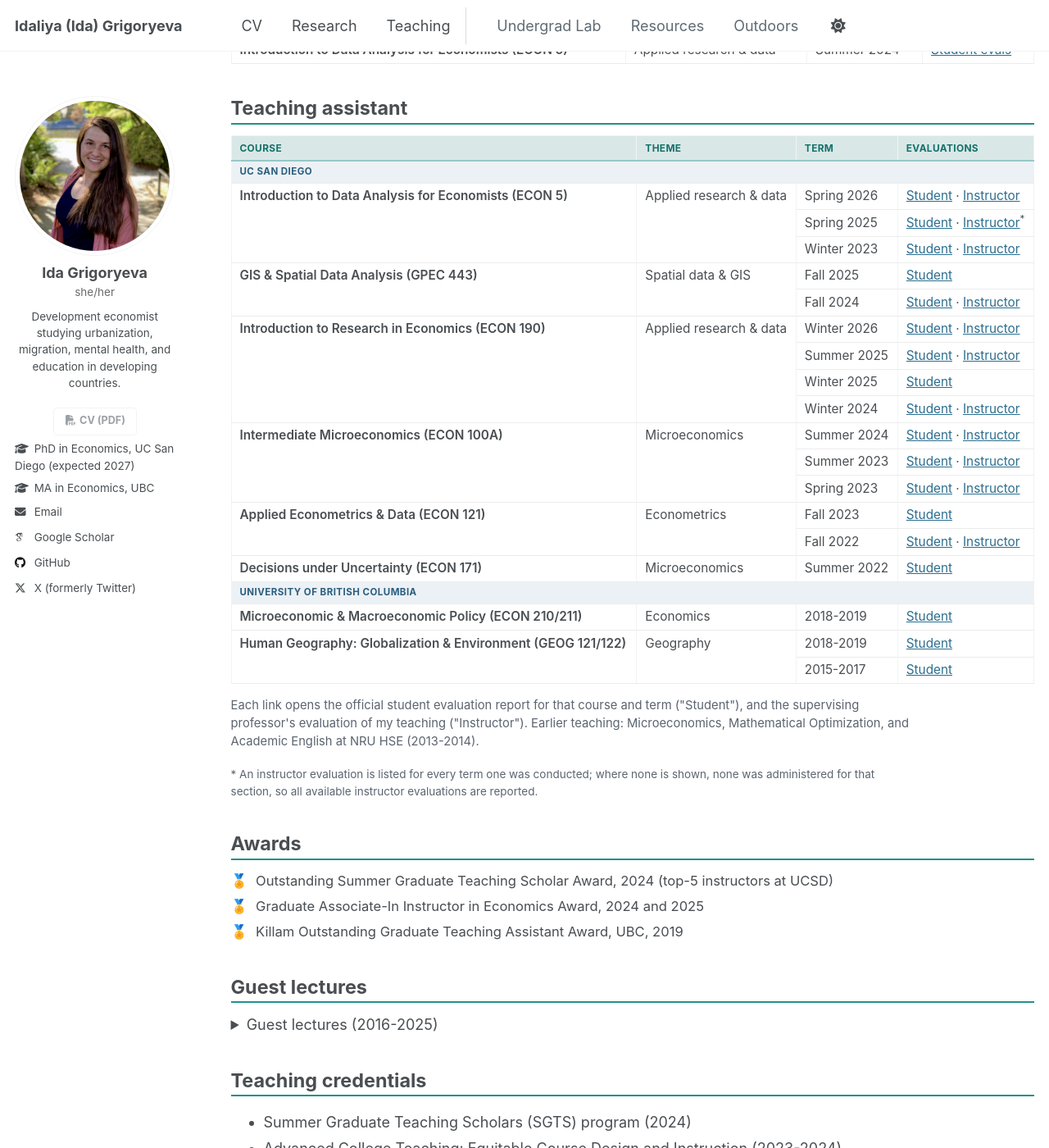
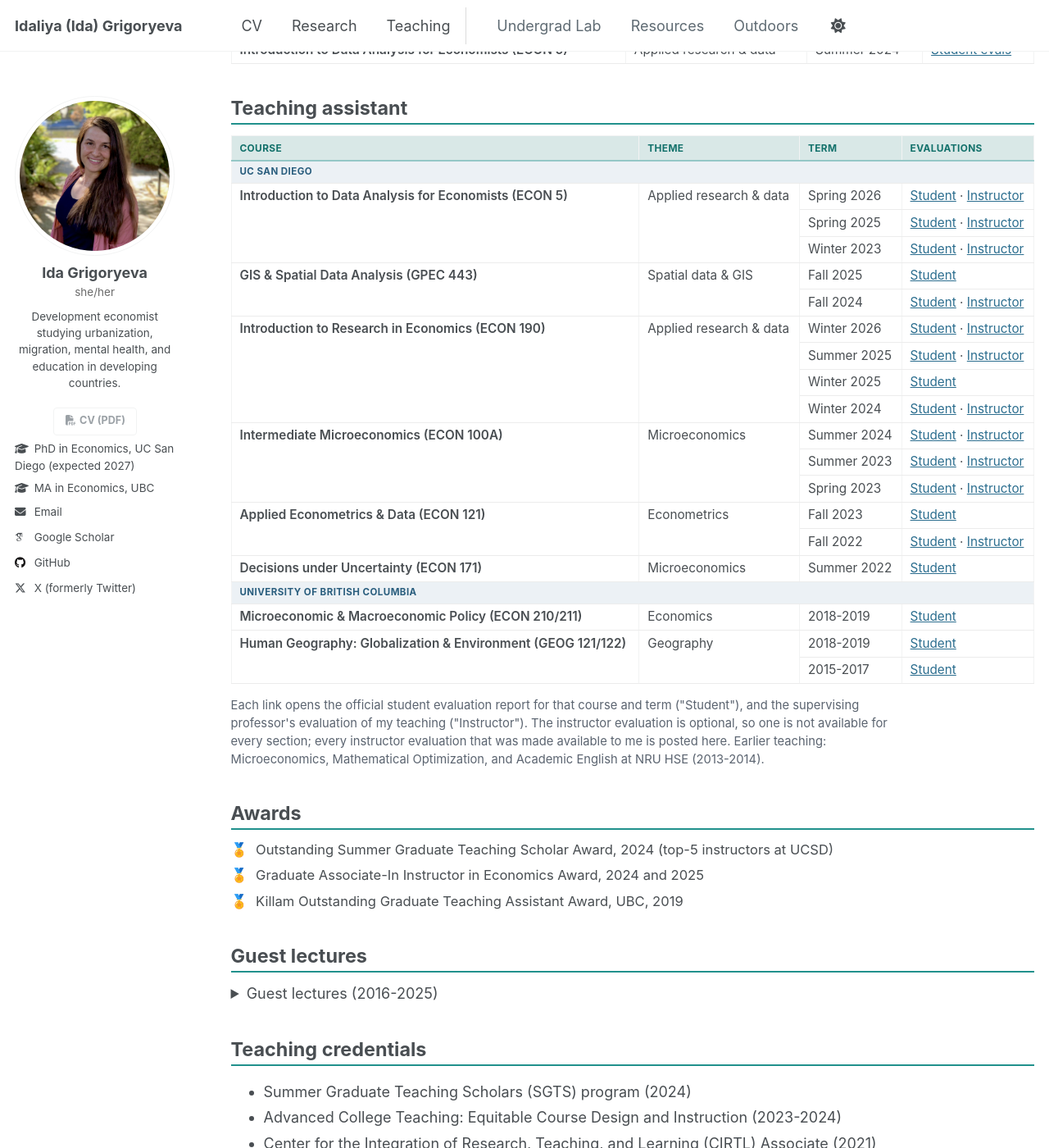
Before and after one commit to idagri/idagri.github.io, a Jekyll site: the page built from _pages/teaching.md, in a window 1280 px wide and 1400 px high, scrolled down 569 px. Shown: the whole window at 82% size. Built offline with Jekyll 4.4.1, drawn with Linux system fonts in a browser that asks for light colours; some web fonts are replaced; a script that is not in the unit is left out.

Commit message:
Teaching: correct instructor-eval note (evals are optional; every one made available is posted) and drop the stray asterisk
Co-Authored-By: Claude Opus 4.8 <noreply@anthropic.com>

```diff
--- a/_pages/teaching.md
+++ b/_pages/teaching.md
@@ -75,7 +75,7 @@ I have been the **instructor of record** (Associate Instructor) for my own cours
 <tbody>
 <tr class="grp"><td colspan="4">UC San Diego</td></tr>
 <tr><td rowspan="3" class="c-name">Introduction to Data Analysis for Economists (ECON 5)</td><td rowspan="3">Applied research &amp; data</td><td class="yr">Spring 2026</td><td class="evlinks"><a href="/files/evals/eval-ta-econ5-sp2026.pdf">Student</a> · <a href="/files/evals/eval-prof-econ5-sp2026.pdf">Instructor</a></td></tr>
-<tr><td class="yr">Spring 2025</td><td class="evlinks"><a href="/files/evals/eval-ta-econ5-sp2025.pdf">Student</a> · <a href="/files/evals/eval-prof-econ5-sp2025.pdf">Instructor</a><sup>*</sup></td></tr>
+<tr><td class="yr">Spring 2025</td><td class="evlinks"><a href="/files/evals/eval-ta-econ5-sp2025.pdf">Student</a> · <a href="/files/evals/eval-prof-econ5-sp2025.pdf">Instructor</a></td></tr>
 <tr><td class="yr">Winter 2023</td><td class="evlinks"><a href="/files/evals/eval-ta-econ5-wi2023.pdf">Student</a> · <a href="/files/evals/eval-prof-econ5-wi2023.pdf">Instructor</a></td></tr>
 
 <tr><td rowspan="2" class="c-name">GIS &amp; Spatial Data Analysis (GPEC 443)</td><td rowspan="2">Spatial data &amp; GIS</td><td class="yr">Fall 2025</td><td class="evlinks"><a href="/files/evals/eval-ta-gpec443-fa2025.pdf">Student</a></td></tr>
@@ -102,9 +102,7 @@ I have been the **instructor of record** (Associate Instructor) for my own cours
 </tbody>
 </table>
 
-<p class="note">Each link opens the official student evaluation report for that course and term ("Student"), and the supervising professor's evaluation of my teaching ("Instructor"). Earlier teaching: Microeconomics, Mathematical Optimization, and Academic English at NRU HSE (2013-2014).</p>
-
-<p class="note footnote">*&nbsp;An instructor evaluation is listed for every term one was conducted; where none is shown, none was administered for that section, so all available instructor evaluations are reported.</p>
+<p class="note">Each link opens the official student evaluation report for that course and term ("Student"), and the supervising professor's evaluation of my teaching ("Instructor"). The instructor evaluation is optional, so one is not available for every section; every instructor evaluation that was made available to me is posted here. Earlier teaching: Microeconomics, Mathematical Optimization, and Academic English at NRU HSE (2013-2014).</p>
 
 ## Awards
 
```
